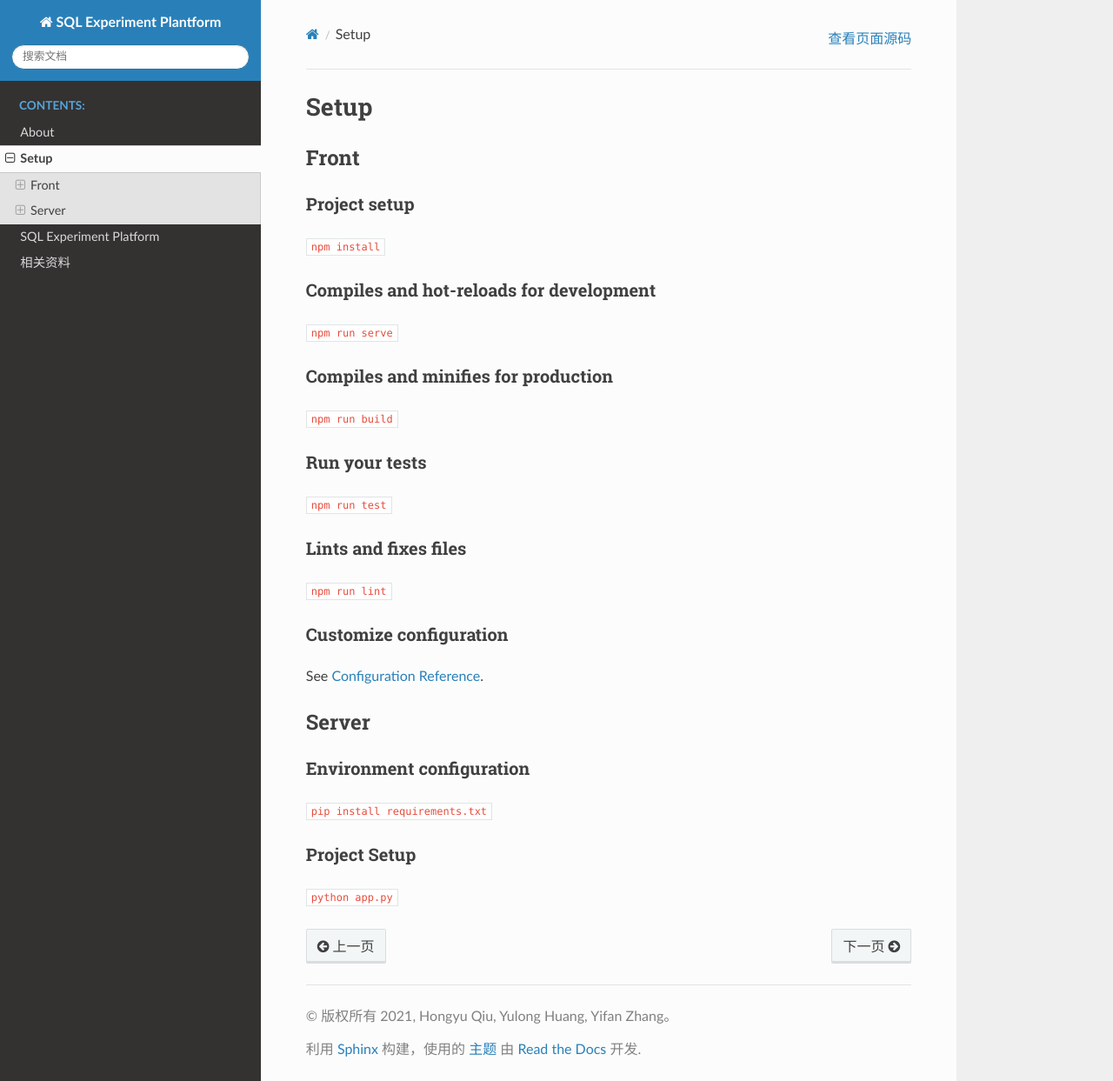
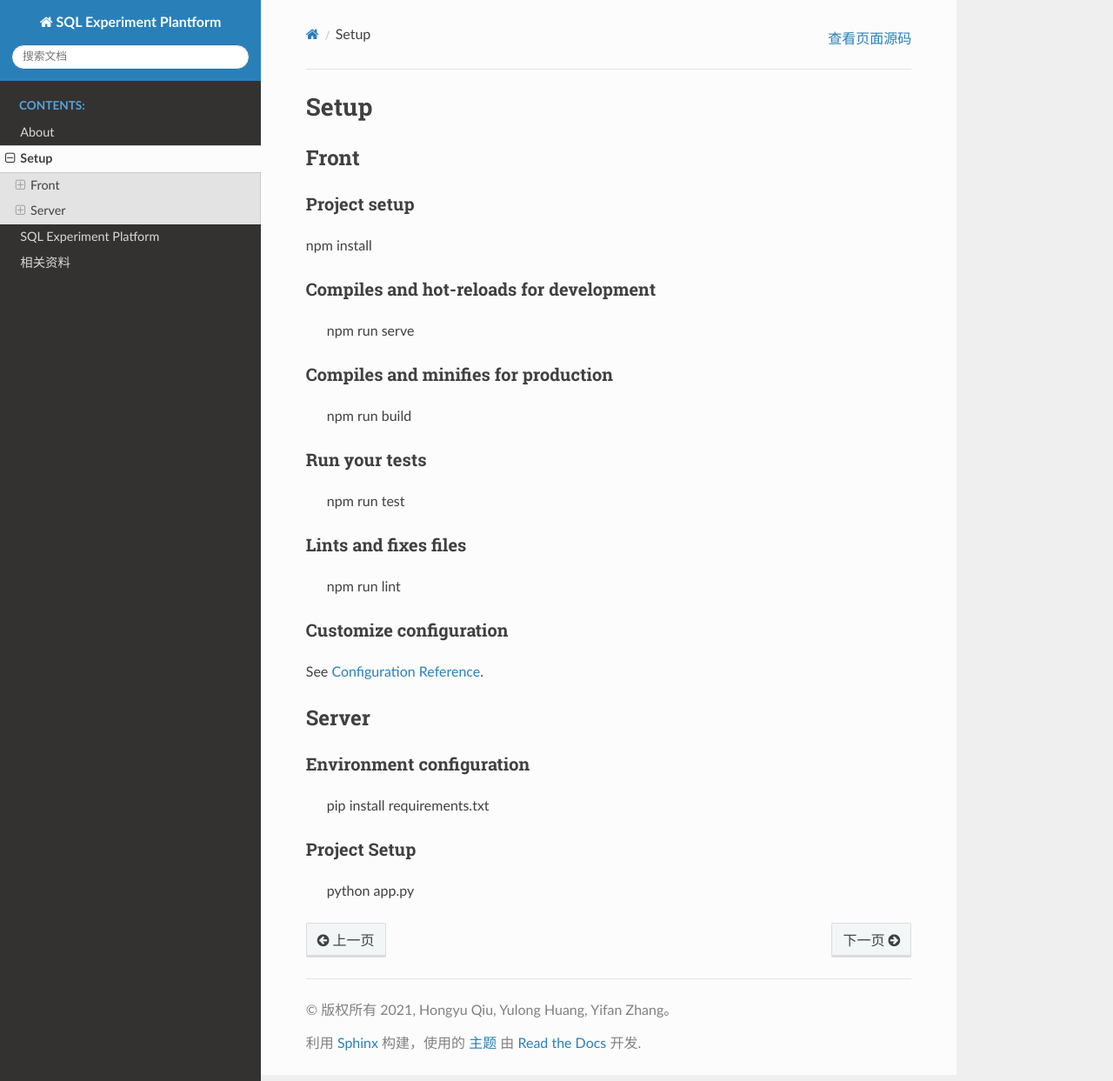
Before and after one commit to QQQHY/SQL-Experiment-Plantform, a Sphinx documentation site: the page built from docs/source/setup.md, in a window 1280 px wide and 1243 px high. Shown: the whole window at 87% size. Built offline with Sphinx 7.4.7 and the Read the Docs theme 2.0.0, drawn with Linux system fonts in a browser that asks for light colours.

```diff
--- a/docs/source/setup.md
+++ b/docs/source/setup.md
@@ -3,24 +3,23 @@
 ## Front
 
 ### Project setup
-
-`npm install`
+ npm install
 
 ### Compiles and hot-reloads for development
 
-`npm run serve`
+> npm run serve
 
 ### Compiles and minifies for production
 
-`npm run build`
+> npm run build
 
 ### Run your tests
 
-`npm run test`
+> npm run test
 
 ### Lints and fixes files
 
-`npm run lint`
+> npm run lint
 
 ### Customize configuration
 
@@ -30,8 +29,8 @@ See [Configuration Reference](https://cli.vuejs.org/config/).
 
 ### Environment configuration
 
-`pip install requirements.txt`
+> pip install requirements.txt
 
 ### Project Setup
 
-`python app.py`
+> python app.py
```
